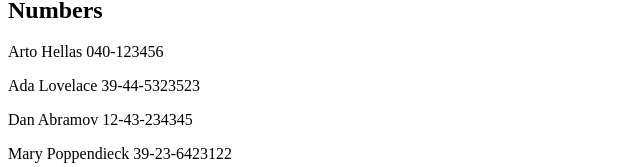
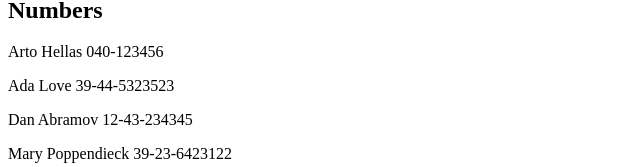
Before and after one commit to miguelgisbert/fullstackcourse, a React (Create React App) app in the folder phonebook/: page / in a window 1280 px wide. Shown: the part 241-408 px from the top of the page, without its empty margins (0-640 px from the left). Built offline with nearby package versions, Linux system fonts and the light colour scheme; data requests are answered from the project's data file.

Commit message:
Exercise 2.11

```diff
--- /dev/null
+++ b/phonebook/db.json
@@ -0,0 +1,24 @@
+{
+    "persons":[
+      {
+        "name": "Arto Hellas",
+        "number": "040-123456",
+        "id": 1
+      },
+      {
+        "name": "Ada Love",
+        "number": "39-44-5323523",
+        "id": 2
+      },
+      {
+        "name": "Dan Abramov",
+        "number": "12-43-234345",
+        "id": 3
+      },
+      {
+        "name": "Mary Poppendieck",
+        "number": "39-23-6423122",
+        "id": 4
+      }
+    ]
+  }
--- a/phonebook/src/App.js
+++ b/phonebook/src/App.js
@@ -1,15 +1,20 @@
-import React, { useState } from 'react'
+import React, { useState, useEffect } from 'react'
 import Filter from './Filter'
 import PersonForm from './PersonForm'
 import Persons from './Persons'
+import axios from 'axios'
 
 const App = () => {
-  const [ persons, setPersons ] = useState([
-    { name: 'Arto Hellas', number: '040-123456', key: 0 },
-    { name: 'Ada Lovelace', number: '39-44-5323523', key: 1 },
-    { name: 'Dan Abramov', number: '12-43-234345', key: 2 },
-    { name: 'Mary Poppendieck', number: '39-23-6423122', key: 3 }
-  ])
+
+  const [persons, setPersons] = useState([])
+  useEffect(() => {
+    axios
+      .get('http://localhost:3001/persons')
+      .then(response => {
+        setPersons(response.data)
+      })
+  }, [])
+
   const [ newName, setNewName ] = useState('')
   const [ newNumber, setNewNumber ] = useState('')
   const [ searchString, setSearchString ] = useState('')
```
Also changed, not shown: phonebook/package.json (+6 -1 lines), 1 other file (tests, documents, lock files or other folders).
